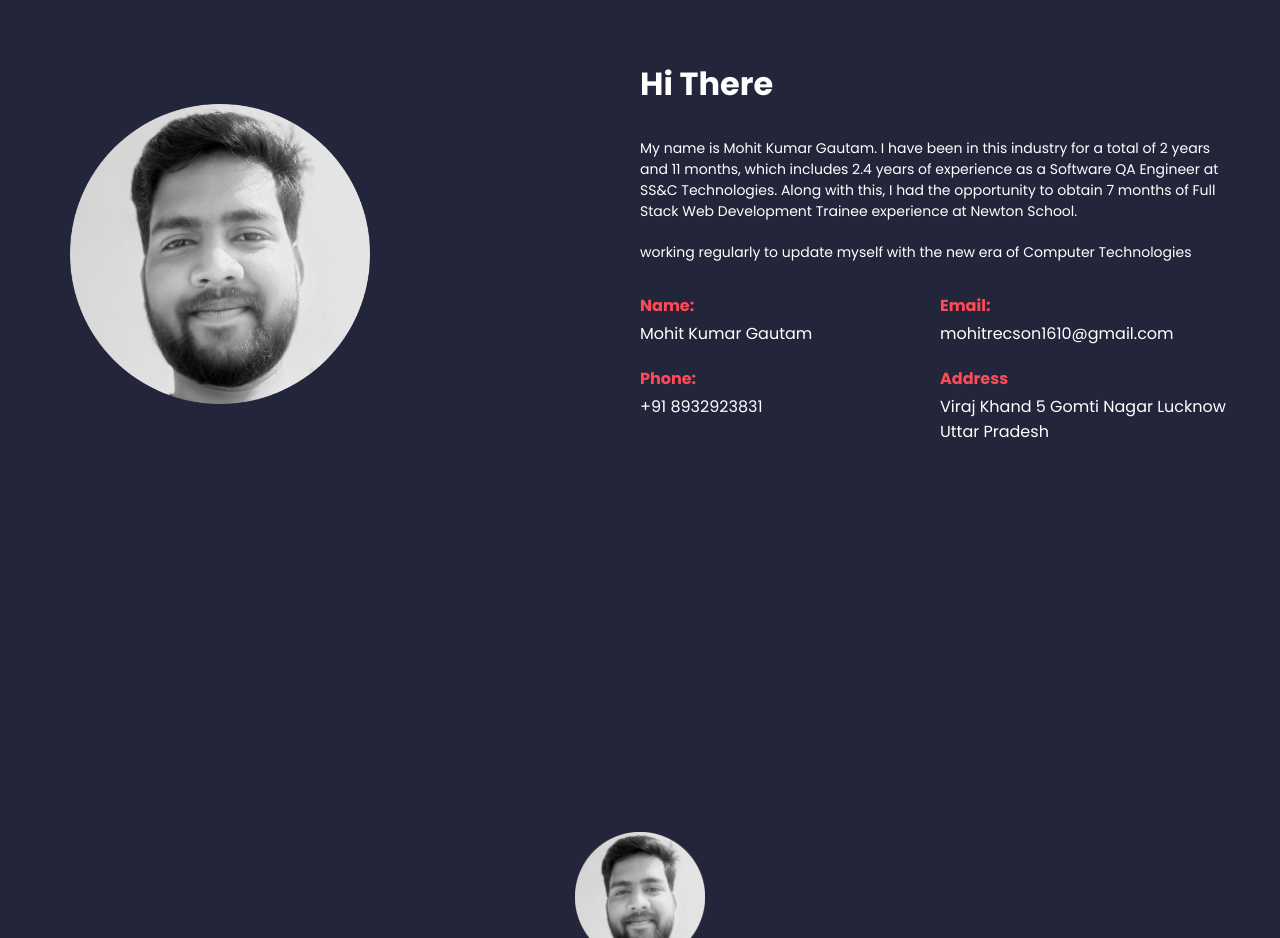
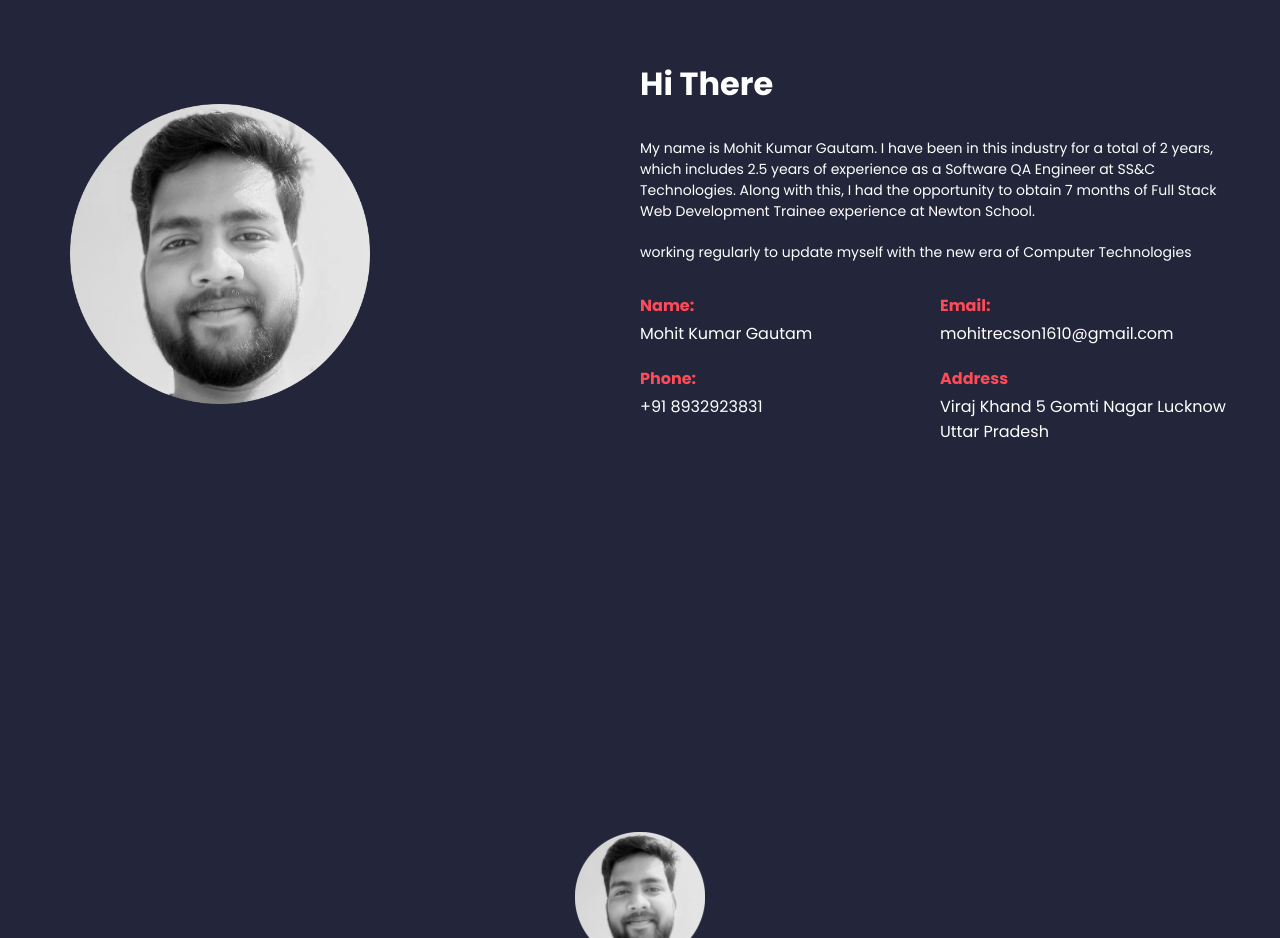
Before and after one commit to gautam2021/personal-portfolio-react, a React (Create React App) app: page / in a window 1280 px wide. Shown: the part 3900-4838 px from the top of the page. Built offline with nearby package versions, Linux system fonts and the light colour scheme.

Commit message:
Update About.jsx
added experience 3 years

```diff
--- a/src/components/About.jsx
+++ b/src/components/About.jsx
@@ -28,7 +28,7 @@ const About = () => {
             <div className="about__info">
               <h1>Hi There</h1>
               <div className="about__info-p1">
-              My name is Mohit Kumar Gautam. I have been in this industry for a total of 2 years and 11 months, which includes 2.4 years of experience as a Software QA Engineer at SS&C Technologies. Along with this, I had the opportunity to obtain 7 months of Full Stack Web Development Trainee experience at Newton School.
+              My name is Mohit Kumar Gautam. I have been in this industry for a total of 2 years, which includes 2.5 years of experience as a Software QA Engineer at SS&C Technologies. Along with this, I had the opportunity to obtain 7 months of Full Stack Web Development Trainee experience at Newton School.
               </div>
               <div className="about__info-p2">
               working regularly to update myself with the new era of Computer Technologies
```
